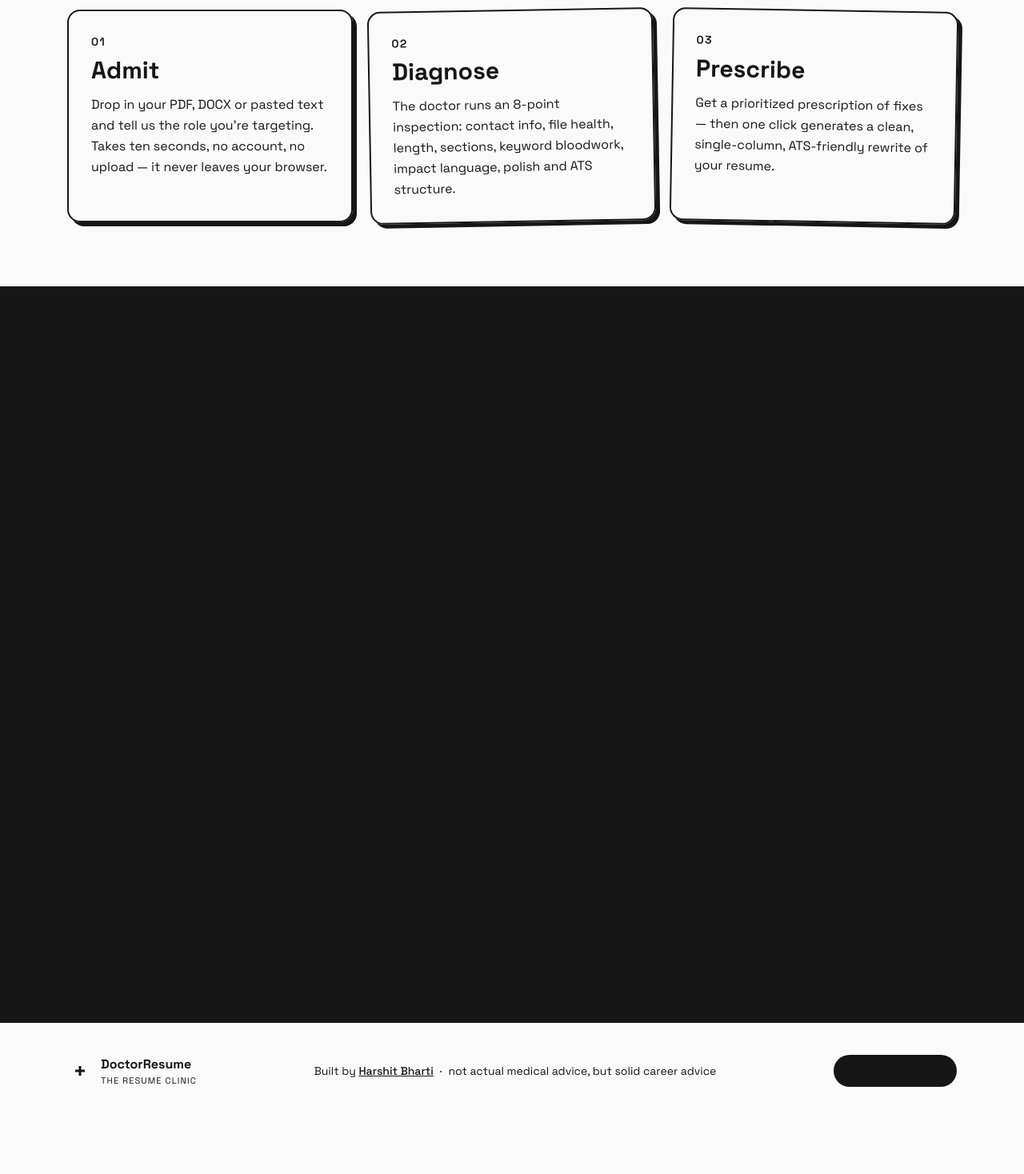
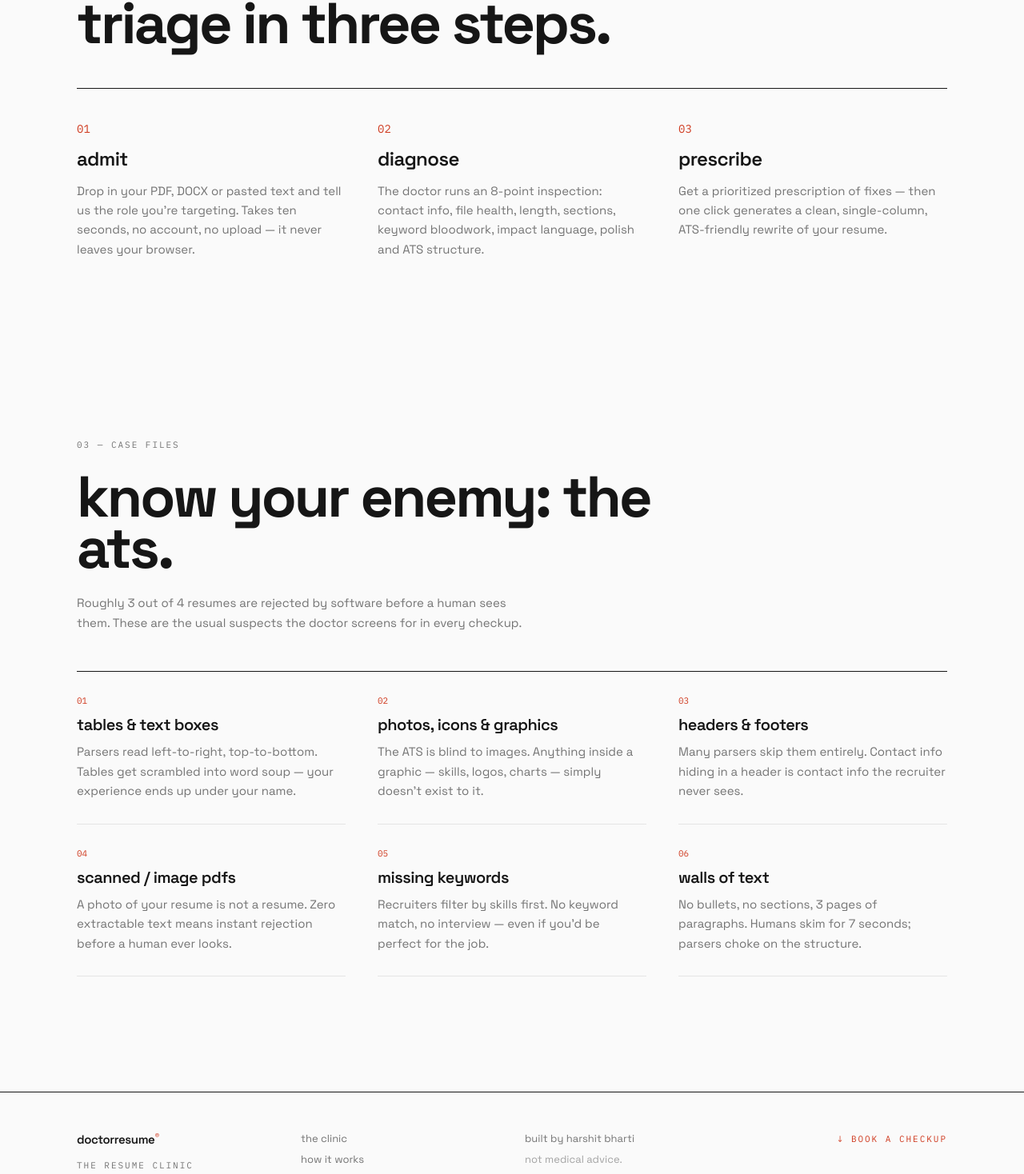
Before and after one commit to harshit-exe-dev/DoctorResume, a React (Vite) app: page / in a window 1280 px wide. Shown: the part 2068-3536 px from the top of the page at 80% size. Before the commit the page ends 3467 px from the top, so only its background shows below. Built offline with nearby package versions, Linux system fonts and the light colour scheme.

Commit message:
Redesign: minimal studio aesthetic per user reference

```diff
--- a/src/components/InfoSections.jsx
+++ b/src/components/InfoSections.jsx
@@ -1,32 +1,33 @@
-import Ekg, { Cross } from "./Ekg";
-
 function HowItWorks() {
   const steps = [
     {
       n: "01",
-      title: "Admit",
+      title: "admit",
       body: "Drop in your PDF, DOCX or pasted text and tell us the role you're targeting. Takes ten seconds, no account, no upload — it never leaves your browser.",
     },
     {
       n: "02",
-      title: "Diagnose",
+      title: "diagnose",
       body: "The doctor runs an 8-point inspection: contact info, file health, length, sections, keyword bloodwork, impact language, polish and ATS structure.",
     },
     {
       n: "03",
-      title: "Prescribe",
+      title: "prescribe",
       body: "Get a prioritized prescription of fixes — then one click generates a clean, single-column, ATS-friendly rewrite of your resume.",
     },
   ];
   return (
-    <section id="how" className="max-w-6xl mx-auto px-5 py-16 md:py-20 scroll-mt-6">
-      <h2 className="font-display font-black text-4xl md:text-5xl tracking-tight text-center">Triage in <em className="text-scrub">three steps</em></h2>
-      <div className="grid md:grid-cols-3 gap-5 mt-10">
-        {steps.map((s, i) => (
-          <div key={s.n} className={`bg-cream border-2 border-ink rounded-2xl p-7 shadow-[5px_5px_0_0_var(--color-ink)] ${i === 1 ? "md:-rotate-1" : i === 2 ? "md:rotate-1" : ""}`}>
-            <p className="font-report text-sm text-coral font-semibold tracking-widest">{s.n}</p>
-            <h3 className="font-display font-black text-3xl mt-2">{s.title}</h3>
-            <p className="text-inksoft mt-3 leading-relaxed">{s.body}</p>
+    <section id="how" className="max-w-6xl mx-auto px-5 md:px-8 py-20 md:py-28 scroll-mt-6">
+      <p className="label">02 — process</p>
+      <h2 className="font-bold lowercase leading-[0.9] tracking-[-0.04em] text-5xl md:text-7xl mt-6">
+        triage in three steps.
+      </h2>
+      <div className="grid md:grid-cols-3 gap-10 mt-12 border-t border-ink pt-2">
+        {steps.map((s) => (
+          <div key={s.n} className="pt-8 border-t border-line md:border-t-0 md:pt-8">
+            <p className="font-mono text-sm text-red tabular">{s.n}</p>
+            <h3 className="text-2xl font-semibold tracking-tight lowercase mt-3">{s.title}</h3>
+            <p className="text-mute mt-3 leading-relaxed text-[15px]">{s.body}</p>
           </div>
         ))}
       </div>
@@ -35,36 +36,33 @@ function HowItWorks() {
 }
 
 const CASES = [
-  { t: "Tables & text boxes", d: "Parsers read left-to-right, top-to-bottom. Tables get scrambled into word soup — your experience ends up under your name." },
-  { t: "Photos, icons & graphics", d: "The ATS is blind to images. Anything inside a graphic — skills, logos, charts — simply doesn't exist to it." },
-  { t: "Headers & footers", d: "Many parsers skip them entirely. Contact info hiding in a header is contact info the recruiter never sees." },
-  { t: "Scanned / image PDFs", d: "A photo of your resume is not a resume. Zero extractable text means instant rejection before a human ever looks." },
-  { t: "Missing keywords", d: "Recruiters filter by skills first. No keyword match, no interview — even if you'd be perfect for the job." },
-  { t: "Walls of text", d: "No bullets, no sections, 3 pages of paragraphs. Humans skim for 7 seconds; parsers choke on the structure." },
+  { t: "tables & text boxes", d: "Parsers read left-to-right, top-to-bottom. Tables get scrambled into word soup — your experience ends up under your name." },
+  { t: "photos, icons & graphics", d: "The ATS is blind to images. Anything inside a graphic — skills, logos, charts — simply doesn't exist to it." },
+  { t: "headers & footers", d: "Many parsers skip them entirely. Contact info hiding in a header is contact info the recruiter never sees." },
+  { t: "scanned / image pdfs", d: "A photo of your resume is not a resume. Zero extractable text means instant rejection before a human ever looks." },
+  { t: "missing keywords", d: "Recruiters filter by skills first. No keyword match, no interview — even if you'd be perfect for the job." },
+  { t: "walls of text", d: "No bullets, no sections, 3 pages of paragraphs. Humans skim for 7 seconds; parsers choke on the structure." },
 ];
 
 function Intel() {
   return (
-    <section id="intel" className="bg-ink text-cream py-16 md:py-24 scroll-mt-6">
-      <div className="max-w-6xl mx-auto px-5">
-        <p className="font-report text-xs uppercase tracking-[0.25em] text-coral mb-4">Case files</p>
-        <h2 className="font-display font-black text-4xl md:text-5xl tracking-tight max-w-2xl">
-          Know your enemy: <em className="text-coral">the ATS</em>
+    <section id="intel" className="max-w-6xl mx-auto px-5 md:px-8 py-20 md:py-28 scroll-mt-6">
+      <p className="label">03 — case files</p>
+      <h2 className="font-bold lowercase leading-[0.9] tracking-[-0.04em] text-5xl md:text-7xl mt-6 max-w-3xl">
+        know your enemy: the ats.
       </h2>
-        <p className="text-cream/70 mt-4 max-w-2xl leading-relaxed">
+      <p className="text-mute mt-6 max-w-xl leading-relaxed text-[15px]">
         Roughly 3 out of 4 resumes are rejected by software before a human sees them.
         These are the usual suspects the doctor screens for in every checkup.
       </p>
-        <div className="grid md:grid-cols-3 gap-5 mt-10">
-          {CASES.map((c) => (
-            <div key={c.t} className="border border-cream/20 rounded-2xl p-6 hover:border-coral transition-colors bg-cream/[0.03]">
-              <Cross className="w-5 h-5 text-coral mb-4" />
-              <h3 className="font-display font-bold text-xl">{c.t}</h3>
-              <p className="text-cream/65 mt-2 leading-relaxed text-[15px]">{c.d}</p>
+      <div className="grid md:grid-cols-3 gap-x-10 gap-y-0 mt-12 border-t border-ink">
+        {CASES.map((c, i) => (
+          <div key={c.t} className="py-7 border-b border-line">
+            <p className="font-mono text-[11px] text-red tabular">{String(i + 1).padStart(2, "0")}</p>
+            <h3 className="text-xl font-semibold tracking-tight lowercase mt-2">{c.t}</h3>
+            <p className="text-mute mt-2 leading-relaxed text-[15px]">{c.d}</p>
           </div>
         ))}
-        </div>
-        <Ekg className="w-full h-14 text-coral/70 mt-12" />
       </div>
     </section>
   );
@@ -72,24 +70,31 @@ function Intel() {
 
 function Footer() {
   return (
-    <footer className="border-t-2 border-ink">
-      <div className="max-w-6xl mx-auto px-5 py-10 flex flex-col md:flex-row items-center justify-between gap-6">
-        <div className="flex items-center gap-2.5">
-          <span className="w-8 h-8 rounded-lg bg-coral text-cream grid place-items-center">
-            <Cross className="w-4 h-4" />
-          </span>
+    <footer className="no-print border-t border-ink mt-8">
+      <div className="max-w-6xl mx-auto px-5 md:px-8 py-12 grid grid-cols-2 md:grid-cols-4 gap-8 text-[13px]">
         <div>
-            <p className="font-display font-black">Doctor<span className="text-coral">Resume</span></p>
-            <p className="font-report text-[11px] uppercase tracking-widest text-inksoft">the resume clinic</p>
+          <p className="font-semibold tracking-tight text-[15px]">
+            doctorresume<sup className="text-red">®</sup>
+          </p>
+          <p className="label mt-3">the resume clinic</p>
         </div>
+        <div className="flex flex-col gap-1.5 text-mute">
+          <a href="#clinic" className="hover:text-ink w-fit">the clinic</a>
+          <a href="#how" className="hover:text-ink w-fit">how it works</a>
+          <a href="#intel" className="hover:text-ink w-fit">ats intel</a>
         </div>
-        <p className="text-sm text-inksoft text-center">
-          Built by <a href="https://github.com/harshit-exe-dev" className="underline hover:text-coral font-medium text-ink">Harshit Bharti</a>
-          <span className="mx-2">·</span>not actual medical advice, but solid career advice
-        </p>
-        <a href="#clinic" className="bg-ink text-cream font-report text-xs uppercase tracking-widest px-5 py-3 rounded-full hover:bg-coral transition-colors">
-          Book a checkup
+        <div className="flex flex-col gap-1.5 text-mute">
+          <a href="https://github.com/harshit-exe-dev" target="_blank" rel="noreferrer" className="hover:text-ink w-fit">
+            built by harshit bharti
           </a>
+          <span className="text-faint">not medical advice.</span>
+          <span className="text-faint">solid career advice.</span>
+        </div>
+        <div className="md:text-right">
+          <a href="#clinic" className="font-mono text-[11px] uppercase tracking-[0.18em] text-red">
+            ↓ book a checkup
+          </a>
+        </div>
       </div>
     </footer>
   );
```
Lines whose indentation alone changed are shown as unchanged.
